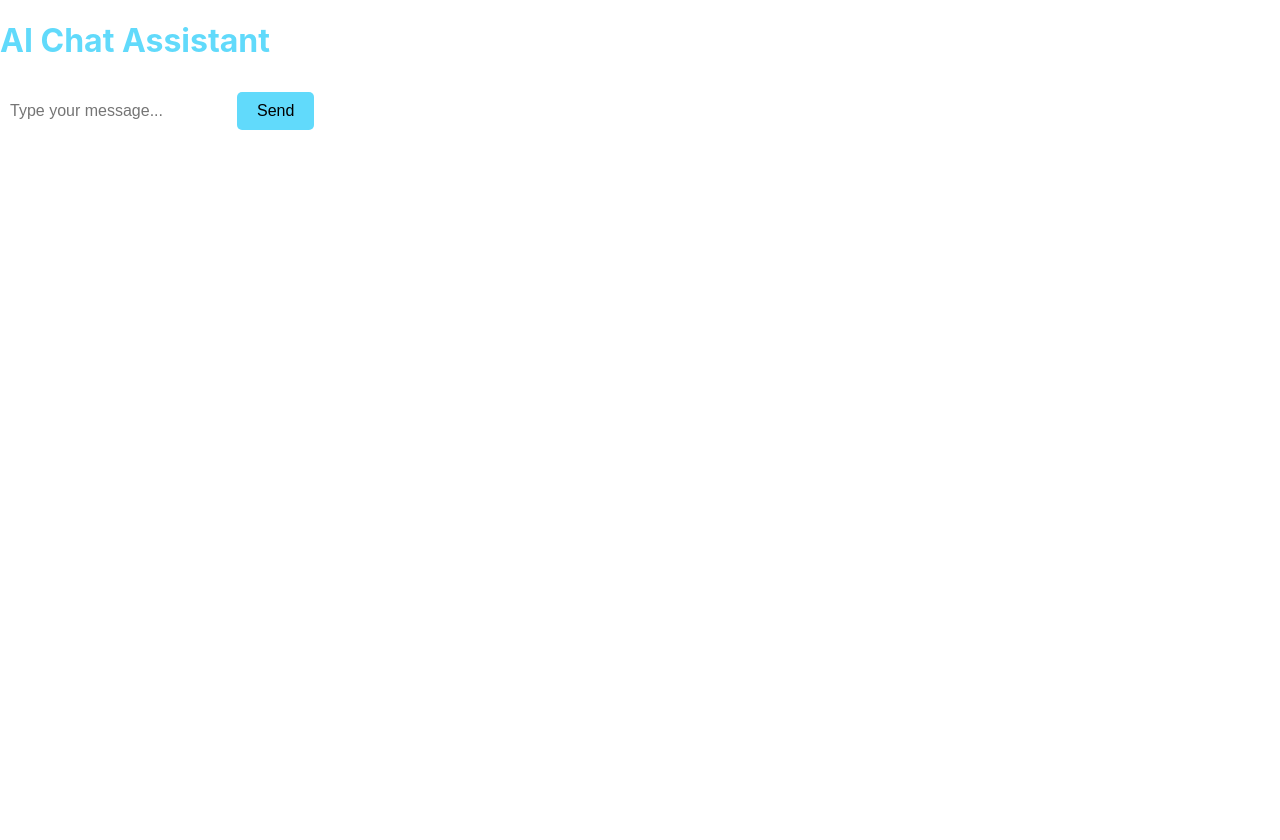
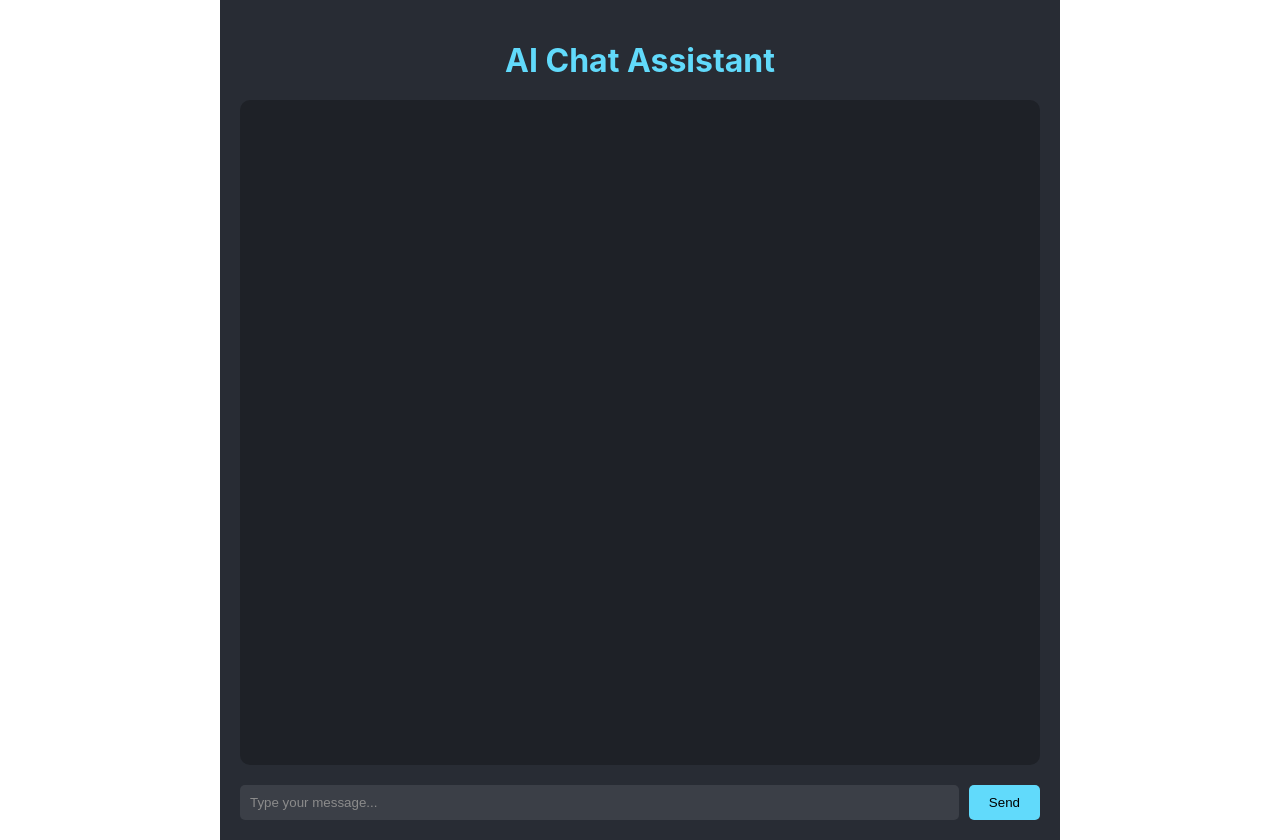
Before and after one commit to erickanchuger1/DemoApp2, a React (Create React App) app: page / in a window 1280 px wide. Before the commit the page ends 800 px from the top, so only its background shows below. Built offline with nearby package versions, Linux system fonts and the light colour scheme; the HTML template or start-up script is replaced by a standard one.

Commit message:
Update App.css

```diff
--- a/src/App.css
+++ b/src/App.css
@@ -1,41 +1,81 @@
-.welcome-container {
+.chat-container {
   display: flex;
   flex-direction: column;
-  align-items: center;
-  min-height: 100vh;
+  height: 100vh;
+  max-width: 800px;
+  margin: 0 auto;
   padding: 20px;
   background-color: #282c34;
-  color: white;
 }
 
 h1 {
   color: #61dafb;
-  margin-bottom: 2rem;
+  text-align: center;
+  margin-bottom: 20px;
 }
 
-.counter-section {
-  margin: 20px 0;
-  text-align: center;
+.chat-messages {
+  flex-grow: 1;
+  overflow-y: auto;
+  padding: 20px;
+  background: #1e2127;
+  border-radius: 10px;
+  margin-bottom: 20px;
+}
+
+.message {
+  margin: 10px 0;
+  padding: 10px 15px;
+  border-radius: 15px;
+  max-width: 70%;
+}
+
+.user {
+  background: #61dafb;
+  color: black;
+  margin-left: auto;
+}
+
+.ai {
+  background: #3b3f47;
+  color: white;
+  margin-right: auto;
+}
+
+.chat-input {
+  display: flex;
+  gap: 10px;
+}
+
+input {
+  flex-grow: 1;
+  padding: 10px;
+  border: none;
+  border-radius: 5px;
+  background: #3b3f47;
+  color: white;
+}
+
+input::placeholder {
+  color: #8b8b8b;
 }
 
 button {
-  margin: 0 10px;
   padding: 10px 20px;
-  font-size: 16px;
-  cursor: pointer;
-  background-color: #61dafb;
+  background: #61dafb;
+  color: black;
   border: none;
   border-radius: 5px;
+  cursor: pointer;
+  transition: background-color 0.3s;
 }
 
-.input-section {
-  margin-top: 20px;
+button:hover {
+  background: #4fa8c9;
 }
 
-input {
+.loading {
+  text-align: center;
+  color: #61dafb;
   padding: 10px;
-  font-size: 16px;
-  border-radius: 5px;
-  border: none;
-  margin-bottom: 10px;
 }
```
